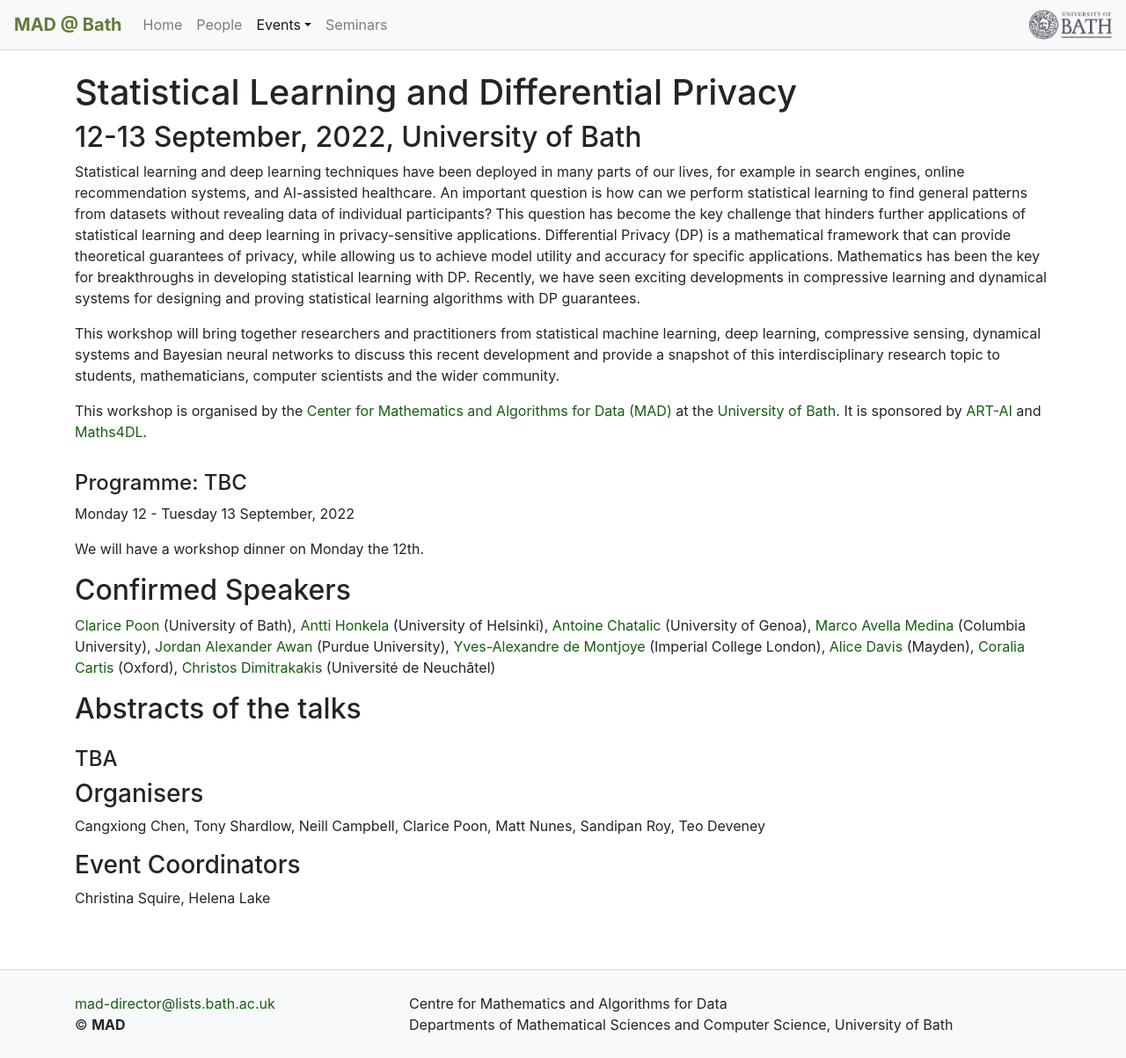
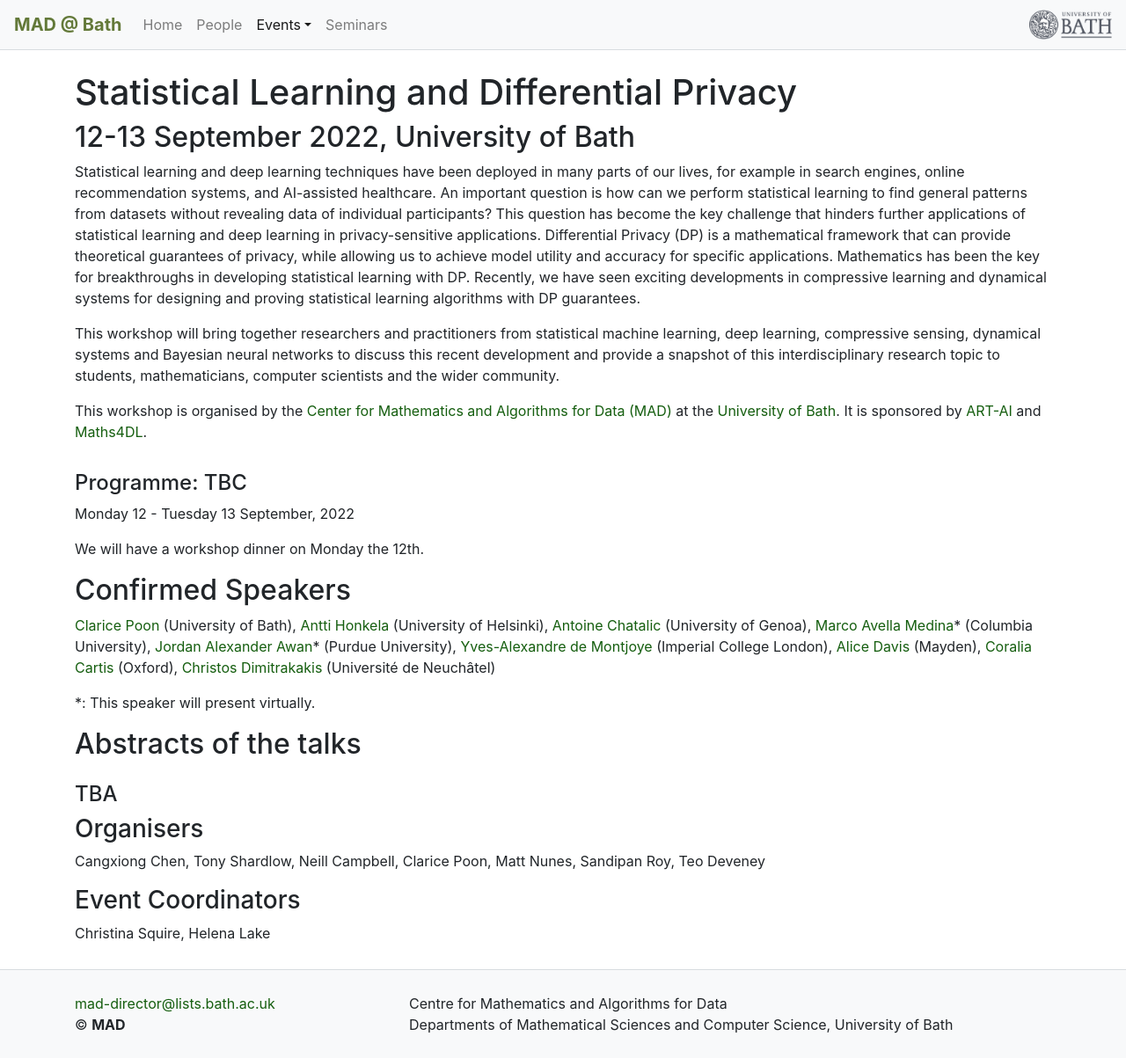
Before and after one commit to mathematics-and-algorithms-for-data/mathematics-and-algorithms-for-data.github.io, a Jekyll site: the page built from events/diff_priv_2022.md, in a window 1280 px wide and 1203 px high. Shown: the whole window at 88% size. Built offline with Jekyll 4.4.1, drawn with Linux system fonts in a browser that asks for light colours; nearby versions of some CDN libraries.

Commit message:
Update diff_priv_2022.md

```diff
--- a/events/diff_priv_2022.md
+++ b/events/diff_priv_2022.md
@@ -7,7 +7,7 @@ index: 0
 
 
 # Statistical Learning and Differential Privacy
-## 12-13 September, 2022, University of Bath
+## 12-13 September 2022, University of Bath
 
 Statistical learning and deep learning techniques have been deployed in many parts of our lives, for example in search engines, online recommendation systems, and AI-assisted healthcare. An important question  is how can we perform statistical learning to find general patterns from datasets  without revealing data of individual participants? This question has become the key challenge that hinders further applications of statistical learning and deep learning in privacy-sensitive applications. Differential Privacy (DP) is a mathematical framework that can provide theoretical guarantees of privacy, while allowing us to achieve model utility and accuracy for specific applications. Mathematics has been the key for breakthroughs in developing statistical learning with DP. Recently, we have seen exciting developments in compressive learning and dynamical systems for designing and proving statistical learning algorithms with DP guarantees.
 
@@ -27,7 +27,9 @@ We will have a workshop dinner on Monday the 12th.
 |9:00am || [TBA](https://www.) *"TBA"* |
 -->
 ## Confirmed Speakers
-[Clarice Poon](https://cmhsp2.github.io/) (University of Bath), [Antti Honkela](https://www.cs.helsinki.fi/u/ahonkela/) (University of Helsinki), [Antoine Chatalic](https://achatali.gitlab.io/) (University of Genoa), [Marco Avella Medina](https://sites.google.com/site/marcoavellamedina/home) (Columbia University), [Jordan Alexander Awan](https://jordan-awan.com/) (Purdue University), [Yves-Alexandre de Montjoye](http://www.demontjoye.com/index.html) (Imperial College London), [Alice Davis](https://www.linkedin.com/in/alice-davis-837552150/) (Mayden), [Coralia Cartis](http://people.maths.ox.ac.uk/cartis/) (Oxford), [Christos Dimitrakakis](https://sites.google.com/site/christosdimitrakakis) (Université de Neuchâtel)
+[Clarice Poon](https://cmhsp2.github.io/) (University of Bath), [Antti Honkela](https://www.cs.helsinki.fi/u/ahonkela/) (University of Helsinki), [Antoine Chatalic](https://achatali.gitlab.io/) (University of Genoa), [Marco Avella Medina](https://sites.google.com/site/marcoavellamedina/home)* (Columbia University), [Jordan Alexander Awan](https://jordan-awan.com/)* (Purdue University), [Yves-Alexandre de Montjoye](http://www.demontjoye.com/index.html) (Imperial College London), [Alice Davis](https://www.linkedin.com/in/alice-davis-837552150/) (Mayden), [Coralia Cartis](http://people.maths.ox.ac.uk/cartis/) (Oxford), [Christos Dimitrakakis](https://sites.google.com/site/christosdimitrakakis) (Université de Neuchâtel)
+
+*: This speaker will present virtually.
 
 ## Abstracts of the talks
 <h4 class="pt-3">TBA</h4>
```
